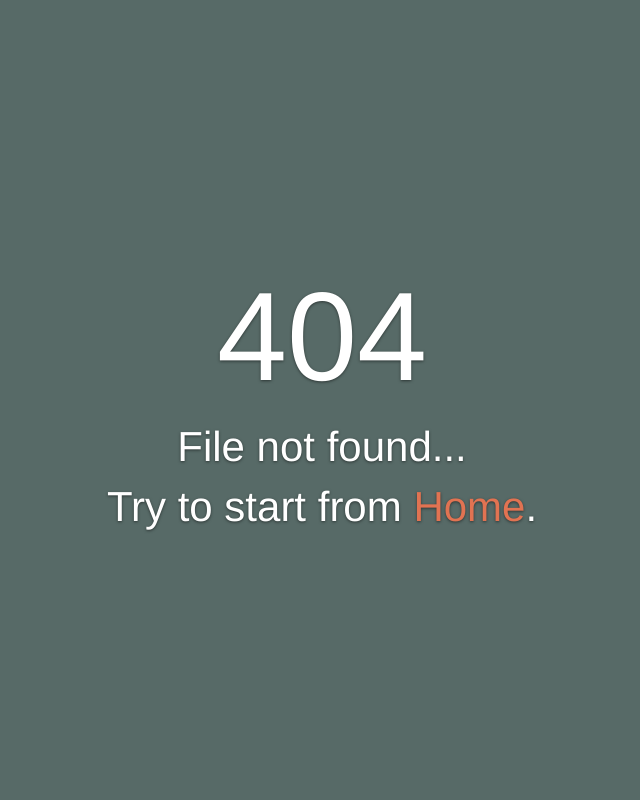
After one commit to Escape198/cc_flask, a Flask app: template templates/page404.html in a window 1280 px wide. The commit adds this page. Shown: the whole page, without its empty margins (318-958 px from the left). Run offline with Flask 2, Linux system fonts and the light colour scheme; the template is opened without the code that fills it, so the values that code supplies are empty; some libraries are stand-ins or nearby versions.

Commit message:
Add files via upload

```diff
--- a/templates/base.html
+++ b/templates/base.html
@@ -30,7 +30,7 @@
         <div class="dropdown-content">
           <a href="#">Ссылка 1</a>
           <a href="#">Ссылка 2</a>
-          <a href="#">Feedback</a>
+          <a href="/feedback">Feedback</a>
         </div>
     </nav>
   </div>
--- /dev/null
+++ b/templates/page404.html
@@ -0,0 +1,92 @@
+<head>
+    <meta charset="utf-8">
+    <meta http-equiv="X-UA-Compatible" content="IE=edge">
+    <meta name="viewport" content="width=device-width, initial-scale=1">
+    <meta name="description" content="">
+
+    <title>Error 404</title>
+
+    <link href="https://maxcdn.bootstrapcdn.com/bootstrap/3.3.7/css/bootstrap.min.css" rel="stylesheet">
+    <style>
+        html,
+        body {
+            height: 100%;
+            background-color: #576a67;
+        }
+
+        body {
+            color: #fff;
+            text-align: center;
+            text-shadow: 0 1px 3px rgba(0, 0, 0, .5);
+        }
+
+        a {
+            color: #e17352;
+        }
+
+        .myJumbotron {
+            padding-top: 30px;
+            padding-bottom: 30px;
+            margin-bottom: 30px;
+            color: inherit;
+            height: 100%;
+            vertical-align: middle;
+            display: table-cell;
+        }
+
+        .myJumbotron h1,
+        .myJumbotron .h1 {
+            color: inherit;
+            font-size: 126px;
+        }
+
+        .myJumbotron p {
+            margin-bottom: 15px;
+            font-size: 42px;
+            font-weight: 200;
+        }
+
+        .myJumbotron > hr {
+            border-top-color: #d5d5d5;
+        }
+
+        .container .myJumbotron,
+        .container-fluid .myJumbotron {
+            padding-right: 15px;
+            padding-left: 15px;
+            border-radius: 6px;
+        }
+
+        .myJumbotron .container {
+            max-width: 100%;
+        }
+
+        @media screen and (min-width: 768px) {
+            .myJumbotron {
+                padding-top: 48px;
+                padding-bottom: 48px;
+            }
+
+            .container .myJumbotron,
+            .container-fluid .myJumbotron {
+                padding-right: 60px;
+                padding-left: 60px;
+            }
+
+            .myJumbotron h1,
+            .myJumbotron .h1 {
+                font-size: 126px;
+            }
+        }
+    </style>
+<style type="text/css">@font-face { font-family: Roboto; src: url("chrome-extension://mcgbeeipkmelnpldkobichboakdfaeon/css/Roboto-Regular.ttf"); }</style></head>
+<body>
+
+<div class="container" style="height:100%;min-height:100%;display:table;">
+    <div class="myJumbotron">
+        <h1>404</h1>
+        <p>File not found...<br>
+        Try to start from <a href="/">Home</a>.</p>
+    </div>
+</div>
+</body>
```
Also changed, not shown: templates/feedback.html (added, +20 -0 lines).
